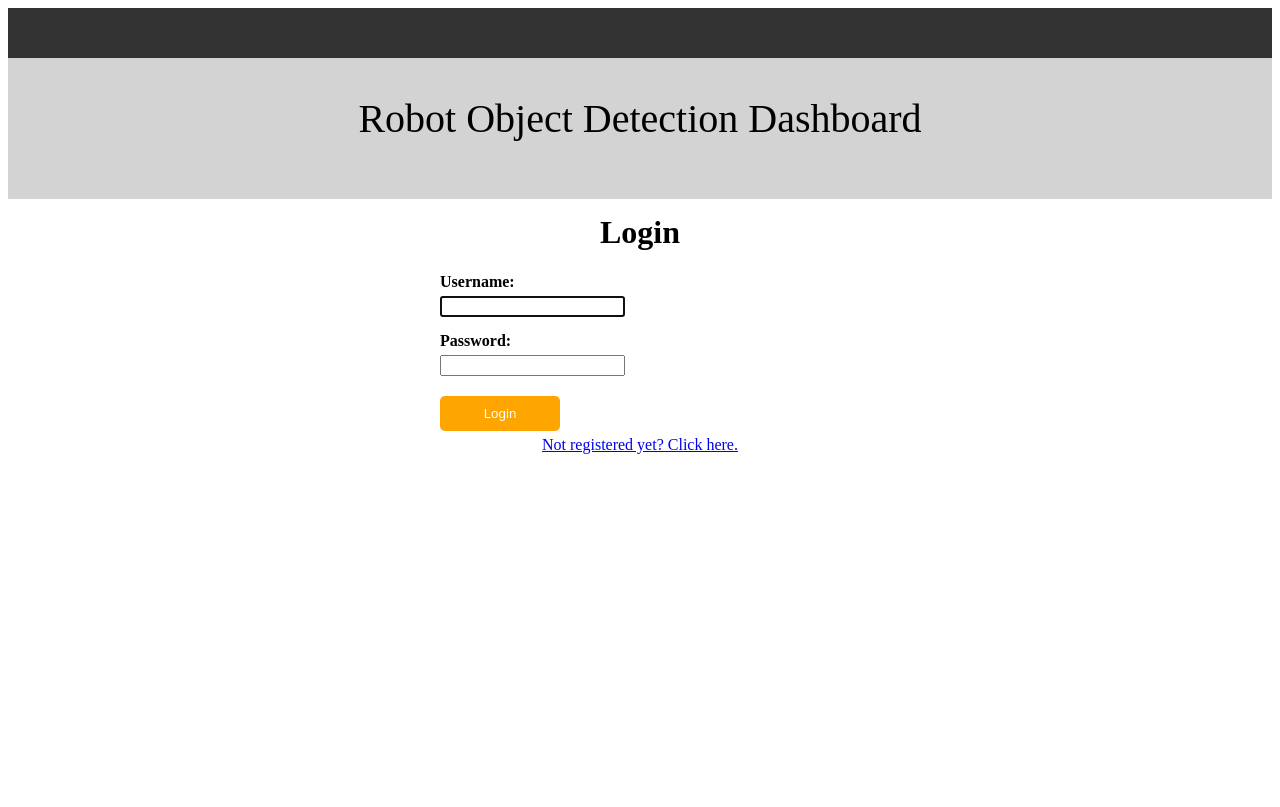
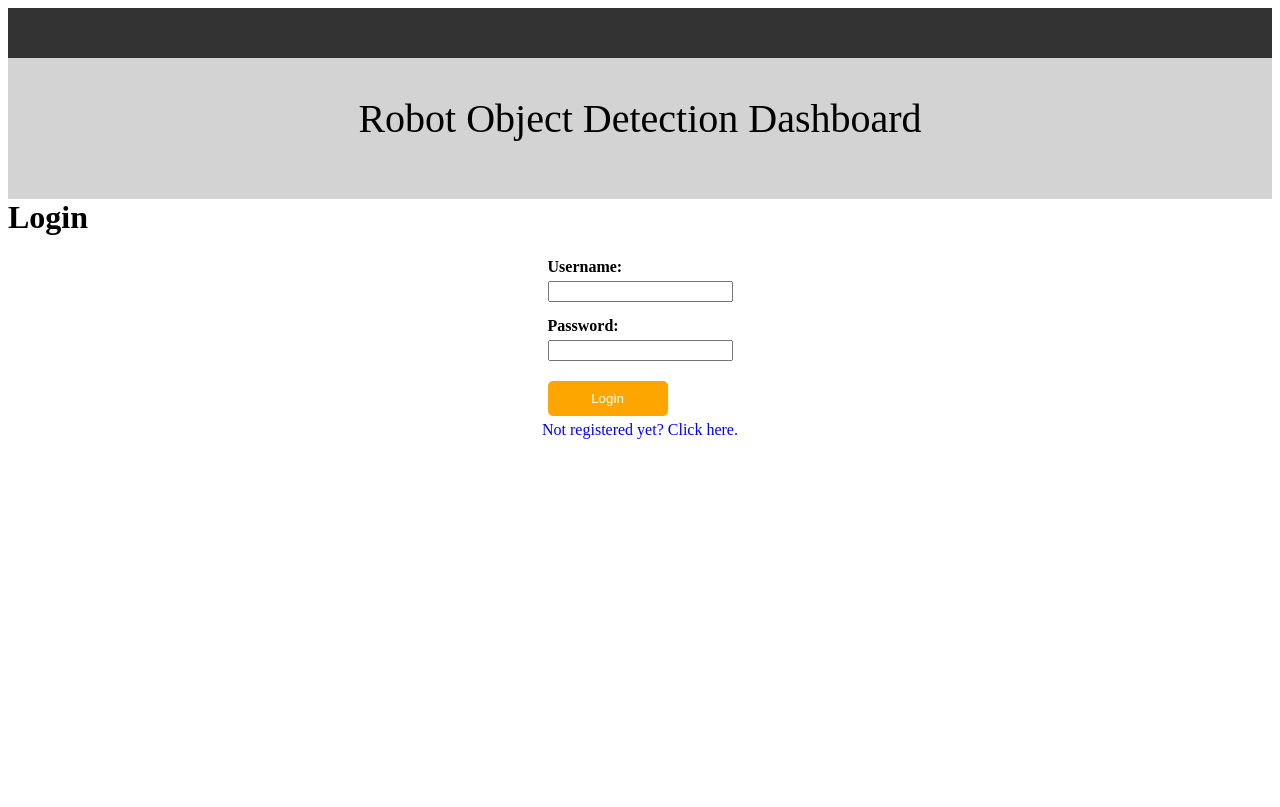
Before and after one commit to NikoletaKocurovaAI/artificial-intelligence, a Django app: page / in a window 1280 px wide. Run offline with Django 3.2, Linux system fonts and the light colour scheme.

Commit message:
refactor(ror/frontend-app): Refator html.

```diff
--- a/computer-vision/robot-object-recognition/src/python/frontend_app/dashboard/static/styles.css
+++ b/computer-vision/robot-object-recognition/src/python/frontend_app/dashboard/static/styles.css
@@ -21,8 +21,3 @@
     background-color: white;
     height: 600px;
 }
-
-h1 {
-    text-align: center;
-    padding-top: 15px;
-}
--- a/computer-vision/robot-object-recognition/src/python/frontend_app/dashboard/templates/base.html
+++ b/computer-vision/robot-object-recognition/src/python/frontend_app/dashboard/templates/base.html
@@ -1,6 +1,7 @@
 {% load static %}
 
 <html>
+
   <body>
 
     <div id="base-header-div"></div>
@@ -14,4 +15,5 @@
     </div>
 
   </body>
+
 </html>
--- a/computer-vision/robot-object-recognition/src/python/frontend_app/dashboard/templates/register.html
+++ b/computer-vision/robot-object-recognition/src/python/frontend_app/dashboard/templates/register.html
@@ -12,10 +12,12 @@
         {% csrf_token %}
 
         {% for field in form %}
+
             <div style="margin-bottom: 15px;">
                 <label style="display: block; font-weight: bold; margin-bottom: 5px;">{{ field.label_tag }}</label>
                 {{ field }}
             </div>
+
         {% endfor %}
 
         <button type="submit" style="display: inline-block; padding: 10px 20px; background-color: #FFA500; color: white;
@@ -23,6 +25,7 @@
                     margin-bottom: 5px; width: 120px">
             Register
         </button>
+
     </form>
 
 {% endblock %}
--- a/computer-vision/robot-object-recognition/src/python/frontend_app/dashboard/templates/registration/login.html
+++ b/computer-vision/robot-object-recognition/src/python/frontend_app/dashboard/templates/registration/login.html
@@ -7,28 +7,34 @@
 
     <h1>Login</h1>
 
+    <div style="display: flex; justify-content: center;">
+
         <form method="post" style="max-width: 400px; margin: 0 auto;">
 
             {% csrf_token %}
 
-    {% for field in form %}
             <div style="margin-bottom: 15px;">
+                <label for="username" style="display: block; font-weight: bold; margin-bottom: 5px;">Username:</label>
+                <input type="text" id="username" name="username">
+            </div>
 
-            <label id="login-input" style="display: block; font-weight: bold; margin-bottom: 5px;">{{ field.label_tag }}</label>
-            {{ field }}
+            <div style="margin-bottom: 15px;">
+                <label for="password" style="display: block; font-weight: bold; margin-bottom: 5px;">Password:</label>
+                <input type="password" id="password" name="password">
+            </div>
 
-        </div>
-    {% endfor %}
-
-    <button id="login-button" type="submit" style="display: inline-block; padding: 10px 20px; background-color: #FFA500; color: white;
+            <button type="submit" style="display: inline-block; padding: 10px 20px; background-color: #FFA500; color: white;
                     text-decoration: none; border: none; border-radius: 5px; cursor: pointer; margin-top: 5px;
                     margin-bottom: 5px; width: 120px">
                 Login
             </button>
+
         </form>
 
-<center>
-    <a href="{% url 'register' %}" style="text-align: center;">Not registered yet? Click here.</a>
-</center>
+    </div>
+
+    <div style="display: flex; justify-content: center;">
+        <a href="{% url 'register' %}" style="text-decoration: none; color: blue;">Not registered yet? Click here.</a>
+    </div>
 
 {% endblock %}
--- a/computer-vision/robot-object-recognition/src/python/frontend_app/dashboard/templates/robot_detail.html
+++ b/computer-vision/robot-object-recognition/src/python/frontend_app/dashboard/templates/robot_detail.html
@@ -7,9 +7,9 @@
 
     <h1>Robot detail</h1>
 
-<p style="margin-left: 400px;">NAME: {{ data.name }}</p>
-<p style="margin-left: 400px;">MOTOR TYPE: {{ data.motor_type }}</p>
-<p style="margin-left: 400px;">NEXT RUN: {{ data.next_run }}</p>
+    <p style="margin-left: 550px;">NAME: {{ data.name }}</p>
+    <p style="margin-left: 550px;">MOTOR TYPE: {{ data.motor_type }}</p>
+    <p style="margin-left: 550px;">NEXT RUN: {{ data.next_run }}</p>
 
 <form method="post" style="margin-left: 400px;">
     {% csrf_token %}
--- a/computer-vision/robot-object-recognition/src/python/frontend_app/frontend_app/settings.py
+++ b/computer-vision/robot-object-recognition/src/python/frontend_app/frontend_app/settings.py
@@ -15,6 +15,9 @@
 
 # Build paths inside the project like this: os.path.join(BASE_DIR, ...)
 BASE_DIR = os.path.dirname(os.path.dirname(os.path.abspath(__file__)))
+
+# Set the STATIC_ROOT setting
+STATIC_ROOT = os.path.join(BASE_DIR, 'staticfiles')
 
 # Quick-start development settings - unsuitable for production
 # See https://docs.djangoproject.com/en/3.0/howto/deployment/checklist/
```
Also changed, not shown: computer-vision/robot-object-recognition/src/python/frontend_app/dashboard/templates/register_robot.html (+13 -8 lines). Lines whose indentation alone changed are shown as unchanged.
